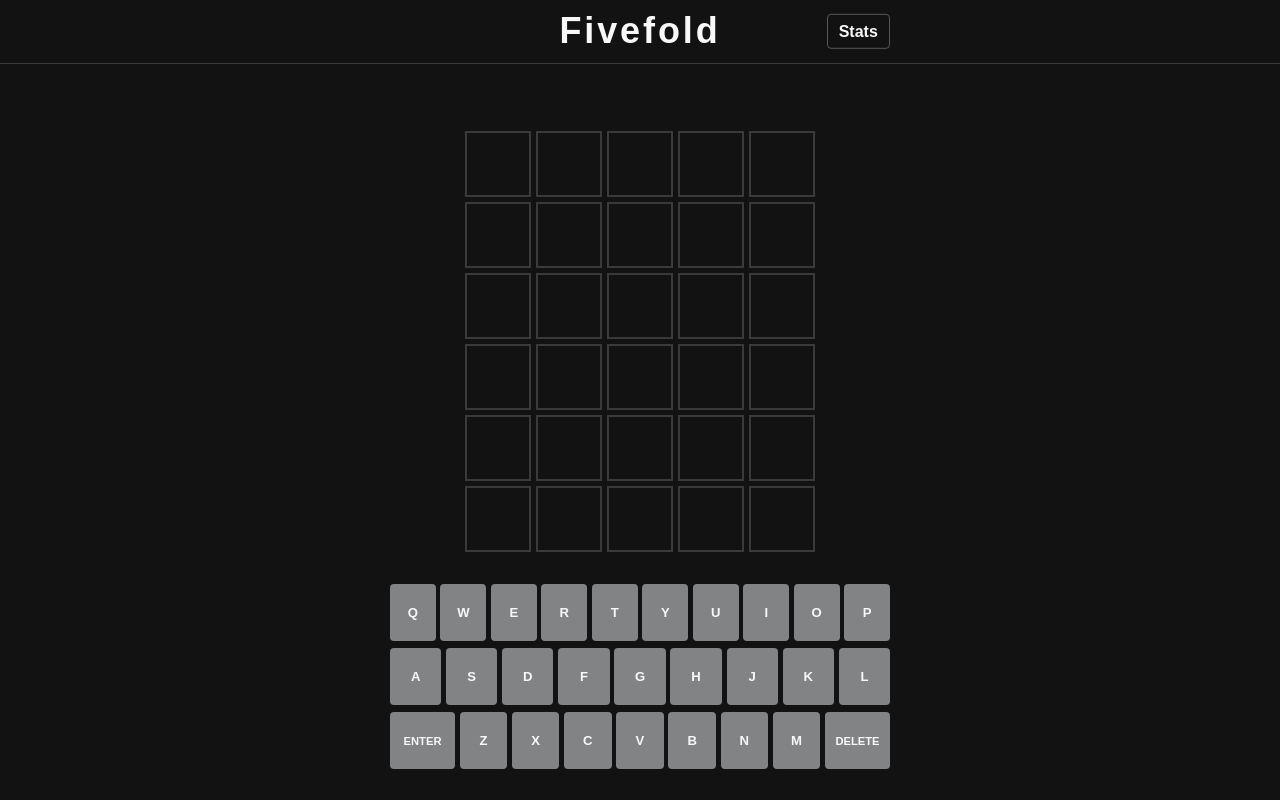
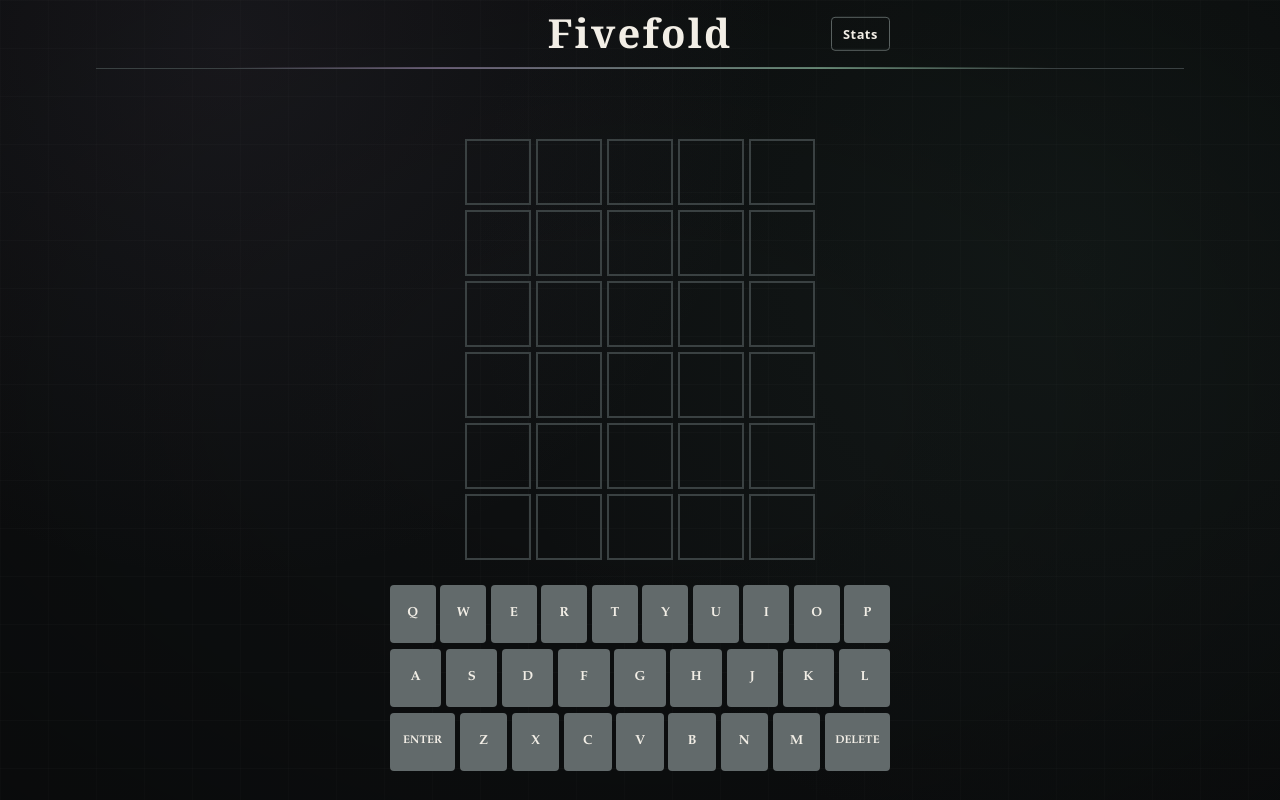
Before and after one commit to tentacleTribunal/Fivefold, a website with bundled scripts: page index.html in a window 1280 px wide. Built offline with nearby package versions, Linux system fonts and the light colour scheme.

Commit message:
v1.8: establish editorial visual foundation

```diff
--- a/index.html
+++ b/index.html
@@ -3,7 +3,7 @@
   <head>
     <meta charset="UTF-8">
     <meta name="viewport" content="width=device-width, initial-scale=1">
-    <meta name="theme-color" content="#121213">
+    <meta name="theme-color" content="#0d0f10">
     <meta name="description" content="Fivefold, a free daily five-letter word puzzle.">
     <title>Fivefold</title>
     <link rel="stylesheet" href="styles.css">
--- a/styles.css
+++ b/styles.css
@@ -1,14 +1,39 @@
 :root {
   color-scheme: dark;
-  font-family: Arial, Helvetica, sans-serif;
-  --background: #121213;
-  --text: #f8f8f8;
-  --border: #3a3a3c;
-  --filled-border: #565758;
-  --key: #818384;
-  --correct: #538d4e;
-  --present: #b59f3b;
-  --absent: #3a3a3c;
+  --font-display: Georgia, "Times New Roman", Times, serif;
+  --font-body: Charter, "Bitstream Charter", "Iowan Old Style", Palatino,
+    "Palatino Linotype", "Book Antiqua", Georgia, serif;
+  --font-utility: system-ui, -apple-system, BlinkMacSystemFont, "Segoe UI",
+    sans-serif;
+
+  --color-night: #0d0f10;
+  --color-charcoal: #141719;
+  --color-surface: #1b1f20;
+  --color-surface-raised: #222729;
+  --color-paper: #eee6d5;
+  --color-ink: #24221f;
+  --color-botanical: #426b58;
+  --color-botanical-bright: #729982;
+  --color-violet: #756783;
+  --color-rose: #a66f78;
+  --color-ochre: #b38a45;
+  --color-text-primary: #f2eee6;
+  --color-text-secondary: #bcb8af;
+  --color-border: #3a4142;
+  --color-border-strong: #596160;
+  --color-focus: #d7b96d;
+
+  --background: var(--color-night);
+  --text: var(--color-text-primary);
+  --border: var(--color-border);
+  --filled-border: var(--color-border-strong);
+  --key: #626a6b;
+  --correct: var(--color-botanical);
+  --present: #9b762f;
+  --absent: #343a3c;
+
+  --page-max: 68rem;
+  --game-max: 34rem;
 }
 
 * {
@@ -18,14 +43,43 @@
 body {
   min-height: 100vh;
   margin: 0;
-  background: var(--background);
+  background-color: var(--background);
+  background-image:
+    radial-gradient(circle at 18% 5%, rgb(117 103 131 / 12%), transparent 34rem),
+    radial-gradient(circle at 84% 32%, rgb(66 107 88 / 10%), transparent 38rem),
+    linear-gradient(rgb(255 255 255 / 1.4%) 1px, transparent 1px),
+    linear-gradient(90deg, rgb(255 255 255 / 1%) 1px, transparent 1px),
+    radial-gradient(ellipse at center, transparent 20%, rgb(0 0 0 / 28%) 100%);
+  background-size: auto, auto, 3rem 3rem, 3rem 3rem, auto;
   color: var(--text);
+  font-family: var(--font-body);
+  font-size: 1rem;
+  line-height: 1.5;
 }
 
 .site-header {
   position: relative;
+  width: min(100%, var(--page-max));
+  margin: 0 auto;
   border-bottom: 1px solid var(--border);
   text-align: center;
+}
+
+.site-header::after {
+  position: absolute;
+  right: 12%;
+  bottom: -1px;
+  left: 12%;
+  height: 2px;
+  background: linear-gradient(
+    90deg,
+    transparent,
+    var(--color-violet) 26%,
+    var(--color-botanical-bright) 72%,
+    transparent
+  );
+  content: "";
+  opacity: 0.8;
 }
 
 .stats-button {
@@ -35,25 +89,33 @@ body {
   padding: 0.45rem 0.7rem;
   transform: translateY(-50%);
   border: 1px solid var(--filled-border);
-  border-radius: 4px;
+  border-radius: 0.25rem;
   background: transparent;
   color: var(--text);
-  font: inherit;
+  font-family: var(--font-utility);
+  font-size: 0.8rem;
   font-weight: 700;
+  letter-spacing: 0.04em;
   cursor: pointer;
 }
 
 .stats-button:focus-visible,
-.stats-close:focus-visible {
-  outline: 3px solid #fff;
+.stats-close:focus-visible,
+.share-button:focus-visible,
+.share-manual:focus-visible,
+.key:focus-visible {
+  outline: 3px solid var(--color-focus);
   outline-offset: 2px;
 }
 
 .site-header h1 {
   margin: 0;
-  padding: 0.65rem;
-  font-size: clamp(1.7rem, 6vw, 2.25rem);
-  letter-spacing: 0.08em;
+  padding: 0.65rem 4.75rem 0.72rem;
+  font-family: var(--font-display);
+  font-size: clamp(1.85rem, 6vw, 2.5rem);
+  font-weight: 600;
+  letter-spacing: 0.055em;
+  line-height: 1.15;
 }
 
 .game {
@@ -62,7 +124,9 @@ body {
   flex-direction: column;
   align-items: center;
   justify-content: space-between;
-  padding: 0.75rem 0.35rem 1rem;
+  width: min(100%, var(--game-max));
+  margin: 0 auto;
+  padding: clamp(0.8rem, 2.5vw, 1.35rem) 0.5rem 1.25rem;
 }
 
 .message {
@@ -70,6 +134,15 @@ body {
   margin: 0;
   font-weight: 700;
   text-align: center;
+}
+
+button,
+.tile,
+.answer-card-word,
+.share-status,
+.stat-item,
+.distribution-row {
+  font-family: var(--font-utility);
 }
 
 .board {
@@ -129,7 +202,7 @@ body {
   padding: 1rem 1.15rem;
   border: 1px solid var(--border);
   border-radius: 6px;
-  background: #1a1a1b;
+  background: var(--color-surface);
   text-align: center;
 }
 
@@ -144,6 +217,7 @@ body {
 .answer-card-definition {
   margin: 0;
   line-height: 1.45;
+  color: var(--color-text-secondary);
 }
 
 .share-controls {
@@ -161,11 +235,6 @@ body {
   cursor: pointer;
 }
 
-.share-button:focus-visible {
-  outline: 3px solid #fff;
-  outline-offset: 2px;
-}
-
 .share-status {
   min-height: 1.25rem;
   margin: 0.4rem 0 0;
@@ -181,7 +250,7 @@ body {
   resize: vertical;
   border: 1px solid var(--filled-border);
   border-radius: 4px;
-  background: var(--background);
+  background: var(--color-charcoal);
   color: var(--text);
   font: inherit;
   line-height: 1.35;
@@ -191,17 +260,12 @@ body {
   display: none;
 }
 
-.share-manual:focus-visible {
-  outline: 3px solid #fff;
-  outline-offset: 2px;
-}
-
 .stats-dialog {
   width: min(420px, calc(100vw - 2rem));
   padding: 1.25rem;
   border: 1px solid var(--border);
   border-radius: 8px;
-  background: #1a1a1b;
+  background: var(--color-surface);
   color: var(--text);
 }
 
@@ -218,6 +282,7 @@ body {
 .stats-heading-row h2,
 .stats-dialog h3 {
   margin: 0;
+  font-family: var(--font-display);
 }
 
 .stats-close {
@@ -299,11 +364,6 @@ body {
   font-size: 0.7rem;
 }
 
-.key:focus-visible {
-  outline: 3px solid #fff;
-  outline-offset: 2px;
-}
-
 .visually-hidden {
   position: absolute;
   width: 1px;
```
